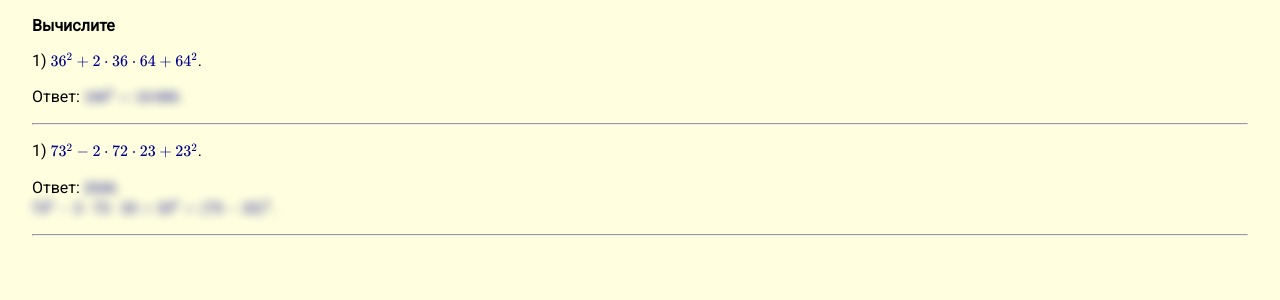
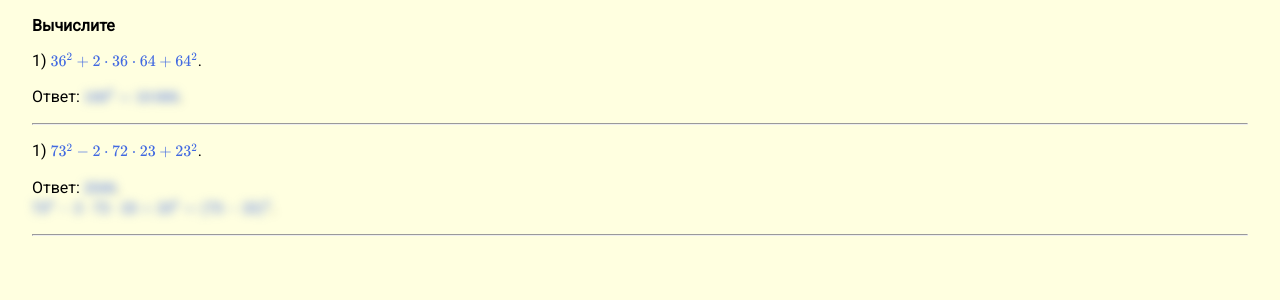
Before and after one commit to igorlsemenov/math, a Jekyll site: the page built from алгебра/7/ф-лы_сокр._умножения/3.md, in a window 1280 px wide. Shown: the top 300 px of the page. Built offline with Jekyll 4.4.1, drawn with Linux system fonts in a browser that asks for light colours; our own code applies the rules of GitHub Pages for plain Markdown files.

Commit message:
Update default.html

```diff
--- a/_layouts/default.html
+++ b/_layouts/default.html
@@ -42,7 +42,7 @@
         margin: 1em 2em;
         font-family: 'Roboto', sans-serif;
       }
-      .katex { font-size: 1em !important; color: DarkBlue; }
+      .katex { font-size: 1em !important; color: RoyalBlue; }
     </style>
   </head>
   <body>
```
